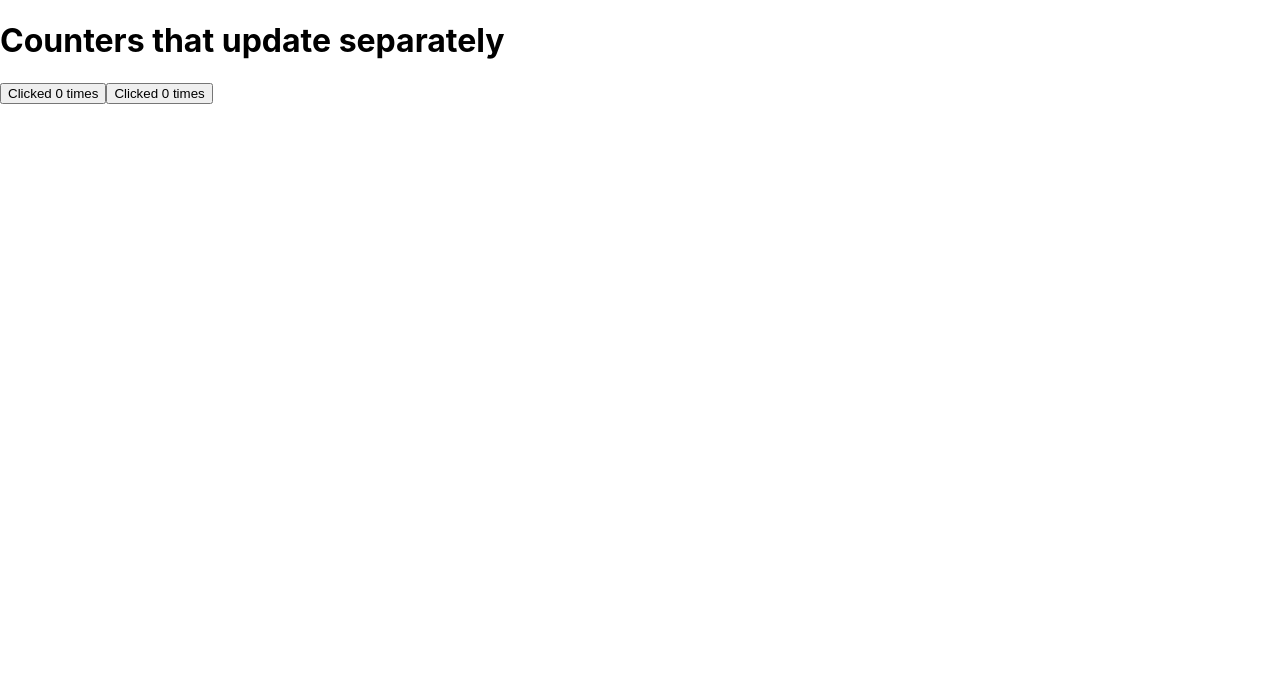
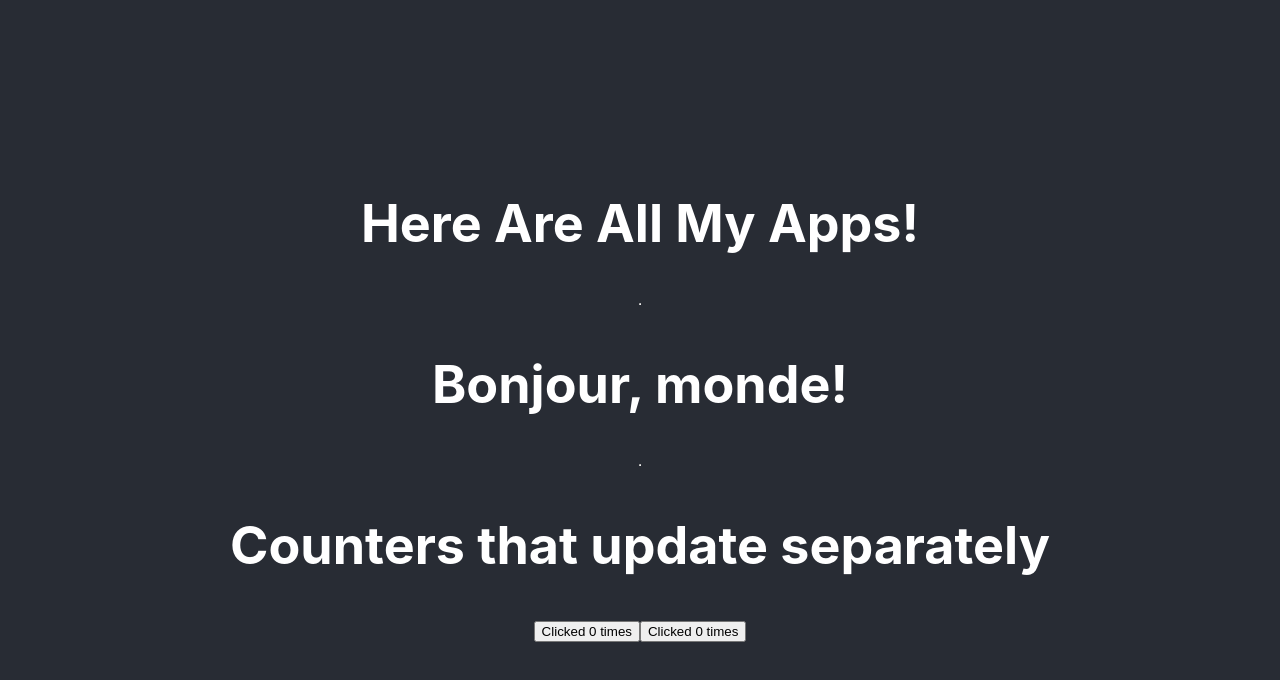
Before and after one commit to tomwhartung/always_learning_javascript, a React (Create React App) app in the folder reactjs/projects/my-quick-start-app/: page / in a window 1280 px wide. Shown: the top 680 px of the page. Built offline with nearby package versions, Linux system fonts and the light colour scheme.

Commit message:
Added an "AllMyApps" app to reactjs/projects/my-quick-start-app/src/App.js and programmed it to use the two already-existing apps.

```diff
--- a/reactjs/projects/my-quick-start-app/src/App.js
+++ b/reactjs/projects/my-quick-start-app/src/App.js
@@ -4,27 +4,32 @@
 import './App.css';
 import { useState } from 'react';
 
-//
-// First App: says Hello World in French
-//
-function BonjourApp() {
+// AllMyApps: run all the apps!
+function AllMyApps() {
   return (
     <div className="App">
       <header className="App-header">
-        <p>
-          Bonjour, monde!
-        </p>
+        <h1>Here Are All My Apps!</h1>
+        <hr />
+        <BonjourApp />
+        <hr />
+        <MyStateApp />
       </header>
     </div>
   );
 }
 
-//
-// Second App: demonstrates how to use multiple instances of the same state
-//
+// BonjourApp: says Hello World in French
+function BonjourApp() {
+  return (
+    <h1>Bonjour, monde!</h1>
+  );
+}
+
+// MyStateApp: demonstrates how to use multiple instances of the same state
 function MyStateApp() {
   return (
-    <div>
+    <div className="App">
       <h1>Counters that update separately</h1>
       <MyButton />
       <MyButton />
@@ -32,6 +37,7 @@ function MyStateApp() {
   );
 }
 
+// MyButton: button that counts how many times it's been clicked
 function MyButton() {
   const [count, setCount] = useState(0);
 
@@ -47,4 +53,5 @@ function MyButton() {
 }
 
 // export default BonjourApp;    // First App above
-export default MyStateApp;    // Second App above
+// export default MyStateApp;    // Second App above
+export default AllMyApps;    // All the Apps above
```
